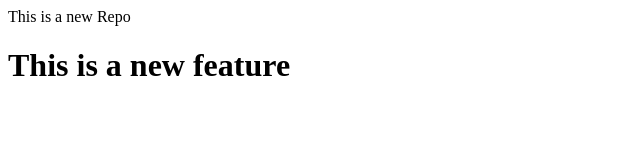
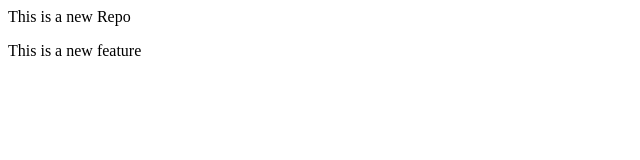
Before and after one commit to shariq046/localrepo, a plain HTML site: page index.html in a window 1280 px wide. Shown: the whole page, without its empty margins (0-640 px from the left). Drawn offline with Linux system fonts and the light colour scheme.

Commit message:
fixed conflicts

```diff
--- a/index.html
+++ b/index.html
@@ -1,2 +1,2 @@
 <p>This is a new Repo</p>
-<h1>This is a new feature</h1>
+<p>This is a new feature</p>
```
